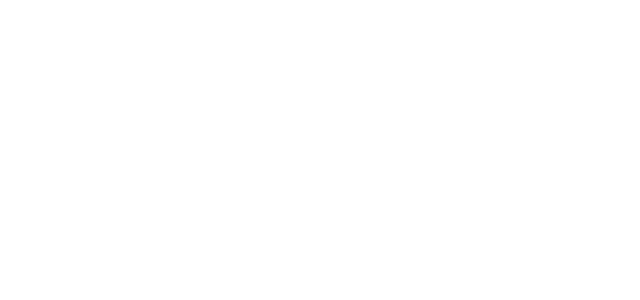
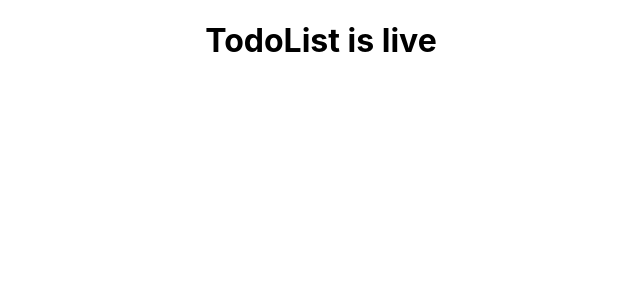
Before and after one commit to SanchitYadav2005/React_js_, a React (Create React App) app in the folder todo_exercise/: page / in a window 1280 px wide. Shown: the top 300 px of the page, without its empty margins (319-959 px from the left). Built offline with nearby package versions, Linux system fonts and the light colour scheme.

Commit message:
added state in TodoList

```diff
--- a/todo_exercise/src/App.js
+++ b/todo_exercise/src/App.js
@@ -1,10 +1,9 @@
-import logo from './logo.svg';
 import './App.css';
-
+import TodoList from './TodoList';
 function App() {
   return (
     <div className="App">
-
+      <TodoList/>
     </div>
   );
 }
--- a/todo_exercise/src/TodoList.js
+++ b/todo_exercise/src/TodoList.js
@@ -0,0 +1,19 @@
+import React, {Component} from 'react';
+
+class TodoList extends Component{
+    constructor(props){
+        super(props);
+        this.state = {
+            work: "Go to college"
+        }
+    }
+    render(){
+        return(
+            <div>
+                <h1>TodoList is live</h1>
+            </div>
+        )
+    }
+}
+
+export default TodoList;
```
